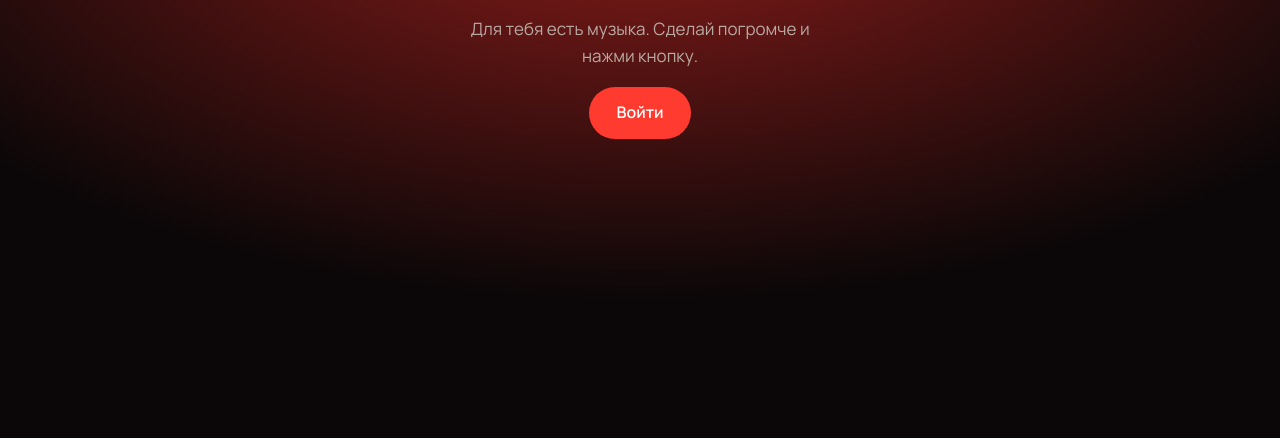
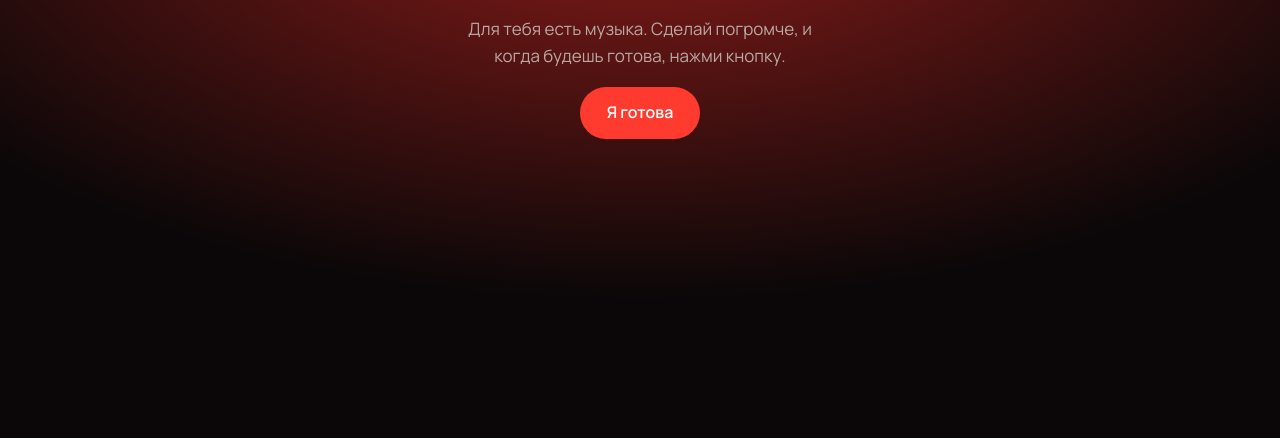
Before and after one commit to Ruxxl/for-you-dinara, a plain HTML site: page index.html in a window 1280 px wide. Shown: the part 361-799 px from the top of the page. Drawn offline with Linux system fonts and the light colour scheme.

Commit message:
Gate button: Я готова

```diff
--- a/index.html
+++ b/index.html
@@ -153,8 +153,8 @@ footer strong { color: var(--ink); }
 
 <div class="gate" id="gate">
   <h2>Включи звук</h2>
-  <p>Для тебя есть музыка. Сделай погромче и нажми кнопку.</p>
-  <button class="btn primary" id="enter" type="button">Войти</button>
+  <p>Для тебя есть музыка. Сделай погромче, и когда будешь готова, нажми кнопку.</p>
+  <button class="btn primary" id="enter" type="button">Я готова</button>
 </div>
 <button class="btn quiet sound" id="sound" type="button" aria-pressed="true" hidden>Звук: вкл</button>
 <audio id="bgm" src="die-for-you.m4a" loop preload="auto"></audio>
```
